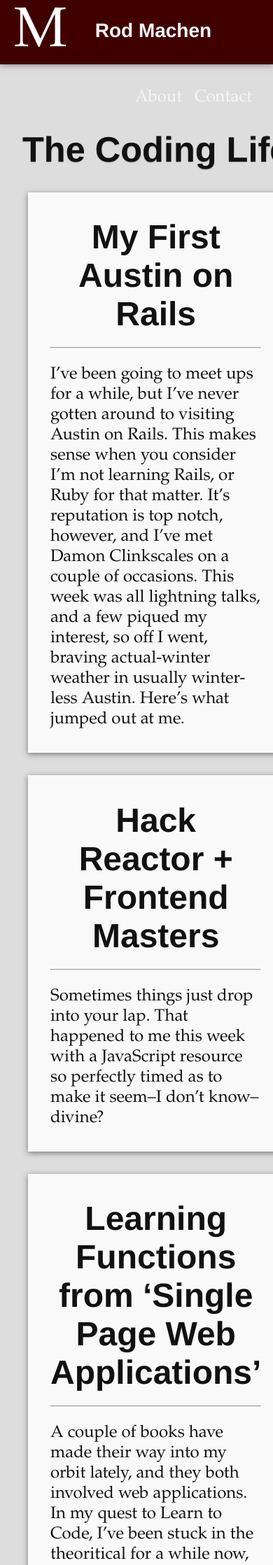
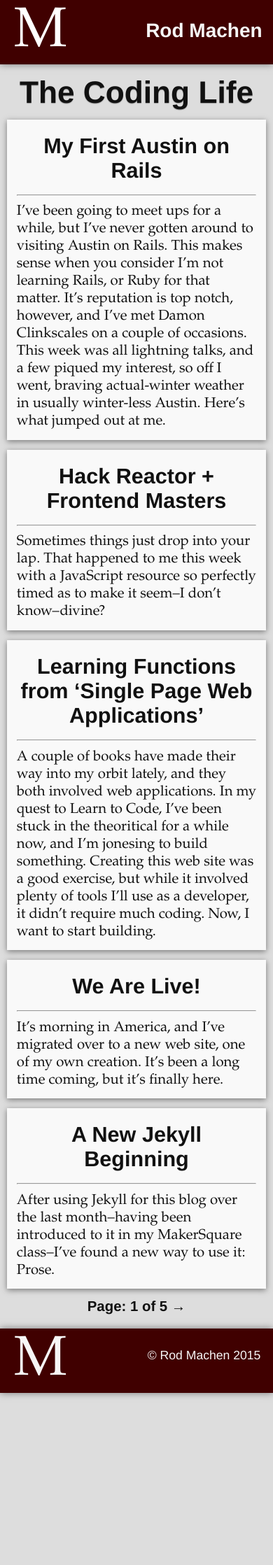
Before and after one commit to rodmachen/rodmachen.github.io, a Jekyll site: the page built from index.html, in a window 390 px wide. Shown: the top 2237 px of the page at 70% size. Built offline with Jekyll 4.4.1, drawn with Linux system fonts in a browser that asks for light colours; nearby versions of some CDN libraries; the list of posts is cut into pages by our own code; after the commit the page ends 1995 px from its top, so only the background shows below that.

Commit message:
add mobile

```diff
--- a/css/main.scss
+++ b/css/main.scss
@@ -32,6 +32,7 @@
 	ul {
 		list-style-type: none;
 	}
+
 }
 
 .wrapper {
@@ -67,6 +68,7 @@
 }
 
 .header-name {
+	// text-shadow: 0px 1px 1px #cccccc;
 	float: left;
 	line-height: 1.75em;
 	font-weight: bold;
@@ -76,6 +78,10 @@
     &:hover {
       color: white;
     }
+	@media (max-width: 720px) {
+		float: right;
+		margin-right: .55em;
+	}
 }
 
 .header-nav {
@@ -94,6 +100,10 @@
 	float: right;
 	width: 400px;
 	padding-right: .75em;
+	@media (max-width: 720px) {
+		// visibility: hidden;
+		display: none;
+	}
 }
 
 .home, .post {
@@ -101,6 +111,9 @@
 }
 .division {
 	margin: 1em 0;
+	@media (max-width: 720px) {
+		margin: .75em 0em;
+	}
 }
 .page-heading {
 	font-size: 6em;
@@ -109,7 +122,6 @@
 	margin: 0 0 .25em 0;
 	padding: .25em 0 0 0;
 	text-shadow: 0px 1px 1px #999;
-	// text-shadow: 1px 1px 1px #777;
 }
 
 .post-link {
@@ -117,12 +129,18 @@
 	display: block;
 	text-align: center;
 	margin: 0;
+	@media (max-width: 720px) {
+		font-size: 1.5em;
+	}
 }
 
 .post-list {
 	p {
 		font-size: 1.5em;
 		margin-bottom: 0;
+		@media (max-width: 720px) {
+			margin-top: 0em;
+		}
 	}
 	li {
 	padding: 1em 2em 2em 2em;
@@ -130,6 +148,10 @@
 	// margin: 2em .5em;
 	cursor: pointer;
 	cursor: hand;
+		@media (max-width: 720px) {
+			margin: 1em .25em;
+			padding: .25em 1em 1em 1em;
+		}
 	}
 	ul {
 		margin: 0;
@@ -154,6 +176,13 @@
 	h1 {
 		margin: 0;
 	}
+		@media (max-width: 720px) {
+			margin: 1em;
+			padding: 1em;
+			h1 {
+				font-size: 1.5em;
+			}
+		}
 }
 
 .post-header {
@@ -162,15 +191,18 @@
 }
 
 .page-content {
-	height: 100%;
+	// height: 100%;
 	// min-height: calc(100% - 72px);
-	min-width: 100%;
+	// min-width: 100%;
 	// width: 70%;
 	float: left;
 	margin: 0;
 	h2 {
 		font-weight: normal;
 		padding: .01em 0;
+	}
+	@media (max-width: 720px) {
+		font-size: .85em;
 	}
 }
 
@@ -201,6 +233,11 @@
     &:hover {
       color: white;
     }
+	@media (max-width: 720px) {
+		font-size: 1.1em;
+		float: right;
+		margin-right: 1em;
+	}
 }
 
 .footer-nav {
```
